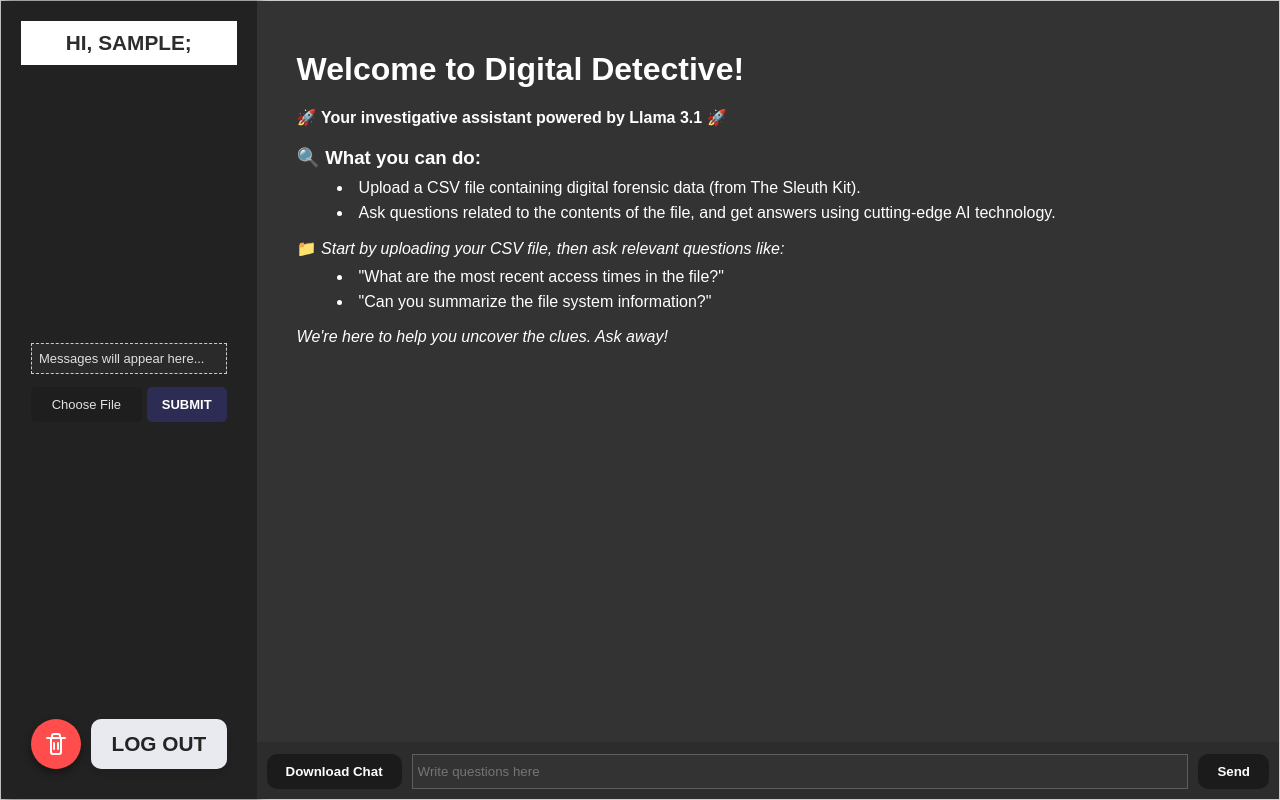
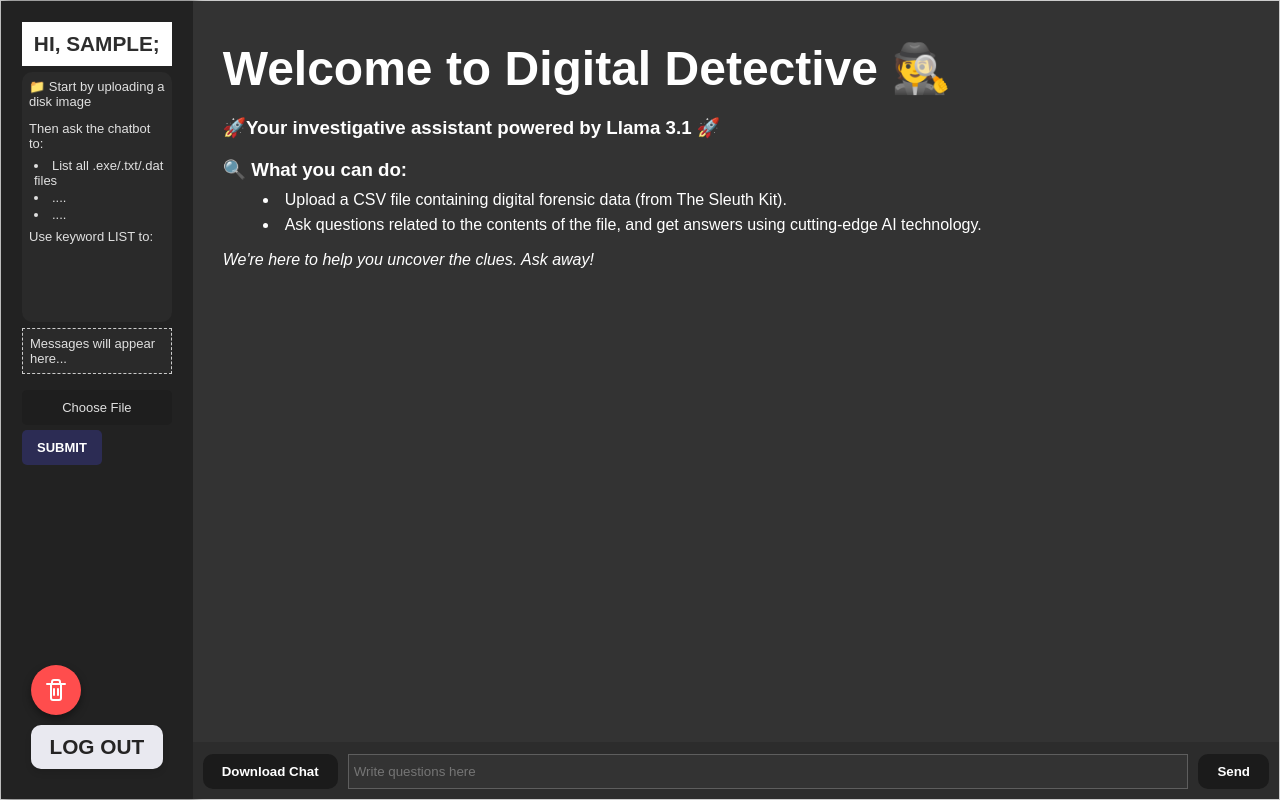
Before and after one commit to anowii/DigitalDetectives, a Flask app: page /home in a window 1280 px wide. Run offline with Flask 3, Linux system fonts and the light colour scheme; the visitor is signed in with stand-in values (Sample User, id 1).

Commit message:
Updates css and html
a little bit like we discussed last time

```diff
--- a/Program/static/home.css
+++ b/Program/static/home.css
@@ -25,7 +25,7 @@ body {
 
 /* Main content takes 75% of the width and full height */
 .main-content {
-    width: 80%;
+    width: 85%;
     display: flex;
     flex-direction: column;
     justify-content: space-between;
@@ -37,7 +37,7 @@ body {
 
 /* Sidebar takes up 25% of the width and full height */
 .sidebar {
-    width: 20%;
+    width: 15%;
     background-color: #222;
     padding: 20px;
     display: flex;
@@ -52,17 +52,16 @@ body {
     display: flex;
     flex-direction: column;
     flex-grow: 1;
-    padding: 40px;
+    padding: 30px;
     background-color: #333;
     overflow-y: auto; /* Adds scroll for long chat history */
-    /*text-align: center; /* Center the text horizontally*/
 }
 
 /* Optional: Center any specific headers or paragraphs if needed */
 .chat-window h2 {
     margin: 10px 0;
     color: #ffffff;
-    font-size: xx-large;
+    font-size:xxx-large;
 }
 
 .chat-window h3, .chat-window p {
@@ -119,8 +118,8 @@ body {
 .empty-one{
     display: flex;
     width: 100%;
-    padding: 10px;
-    gap: 3px; /* Space between the elements*/
+    padding: 1px;
+    gap: 6px; /* Space between the elements*/
     flex-direction: column;
 }
 
@@ -152,12 +151,35 @@ body {
 }
 
 
+/* Style for the message box */
+.info-box {
+    background-color: #7b7b7b17;
+    height: 250px;
+    border-radius: 10px;
+}
+
+/* Placeholder text style */
+.info-box p {
+    color: #E0E0E0;
+    font-size: 13px;
+    margin: 2px ;
+    padding: 5px;
+}
+
+.info-box ul li {
+    color: #E0E0E0;
+    font-size: 13px;
+    margin: 2px ;
+    list-style-position: inside; /* Optional: make bullets inside the padding */
+    margin-left: 12px;
+
+}
+
 .logout form{
     display: flex;
     flex-wrap: wrap;
     flex-grow: 1;
 }
-
 
 
 .logout{
@@ -198,16 +220,16 @@ body {
 
 /* Trash button styling */
 .trash-button {
-    background-color: #ff4d4d;        /* Red color for the button */
+    background-color: #ff4d4d;
     border: none;
-    border-radius: 50%;               /* Make it circular */
-    width: 50px;                      /* Larger width */
-    height: 50px;                     /* Larger height */
+    border-radius: 50%;
+    width: 50px;
+    height: 50px;
     display: flex;
     align-items: center;
     justify-content: center;
     cursor: pointer;
-    box-shadow: 0 4px 8px rgba(0, 0, 0, 0.4); /* Add shadow for depth */
+    box-shadow: 0 4px 8px rgba(0, 0, 0, 0.4);
 }
 
 /* SVG icon styling */
@@ -220,9 +242,9 @@ body {
 
 /* Hover effect for button */
 .trash-button:hover {
-    background-color: #ff6666;       /* Lighter red on hover */
-    transform: translateY(-2px);     /* Slight upward motion */
-    box-shadow: 0 6px 12px rgba(0, 0, 0, 0.6); /* Stronger shadow on hover */
+    background-color: #ff6666;
+    transform: translateY(-2px);
+    box-shadow: 0 6px 12px rgba(0, 0, 0, 0.6);
 }
 
 /* Active state for click effect */
--- a/Program/templates/home.html
+++ b/Program/templates/home.html
@@ -20,8 +20,11 @@
     <!-- Main container -->
     <div class="container">
 
+
         <!-- Sidebar -->
         <div class="sidebar">
+            <!-- Margin aligner -->
+            <div class="empty-one">
                 <!-- User greeting -->
                 <div class="greeting">
                     {% if session.get('logged_in') %}
@@ -31,8 +34,17 @@
                     {% endif %}
                 </div>
 
-            <!-- Margin aligner -->
-            <div class="empty-one">
+                <!-- Info BOX -->
+                <div class="info-box">
+                    <p id="content">📁 Start by uploading a disk image</em></p>
+                    <p id="content">Then ask the chatbot to:</em></p>
+                    <ul id="content">
+                        <li id="content">List all .exe/.txt/.dat  files </li>
+                        <li id="content">....</li>
+                        <li id="content">....</li>
+                    </ul>
+                    <p id="content">Use keyword LIST to:</p>
+                </div>
                 <!-- Message box for displaying progress and error messages-->
                 <div  class="message-box">
                     <p id="messageContent">Messages will appear here...</p>
@@ -75,22 +87,16 @@
             <!-- Chat window -->
             <div id="chat-window" class="chat-window">
 
-                <h2>Welcome to Digital Detective! </h2>
-                <p>🚀 <strong>Your investigative assistant powered by Llama 3.1</strong> 🚀</p>
+                <h2> Welcome to Digital Detective 🕵️ </h2>
+                <h3>🚀<strong>Your investigative assistant powered by Llama 3.1</strong> 🚀</h3>
                 <h3>🔍 What you can do:</h3>
                 <ul>
                     <li>Upload a CSV file containing digital forensic data (from The Sleuth Kit).</li>
                     <li>Ask questions related to the contents of the file, and get answers using cutting-edge AI technology.</li>
                 </ul>
-                <p>📁 <em>Start by uploading your CSV file, then ask relevant questions like:</em></p>
-                <ul>
-                    <li>"What are the most recent access times in the file?"</li>
-                    <li>"Can you summarize the file system information?"</li>
-                </ul>
                 <p><em>We're here to help you uncover the clues. Ask away!</em></p>
 
             </div>
-
             <!-- Loading indicator -->
             <div id="loading-indicator" style="display: none;">
                 <span class="dot"></span>
--- a/Program/ui_host.py
+++ b/Program/ui_host.py
@@ -187,7 +187,7 @@ def delete_session_route():
 
 def main():
     app.secret_key = os.urandom(12)
-    app.run('localhost', 5000)
+    app.run('localhost', 5000,debug=True)
 
 
 if __name__ == '__main__':
```
Lines whose indentation alone changed are shown as unchanged.
